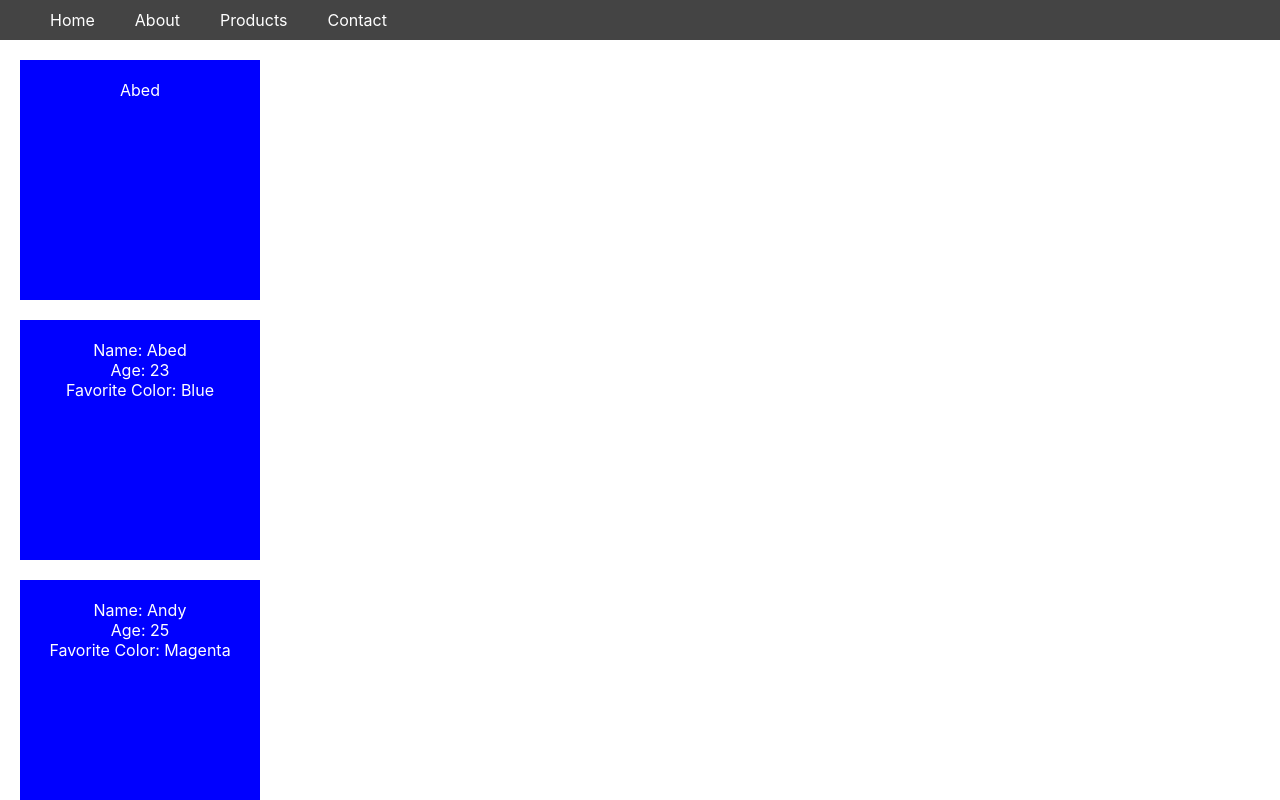
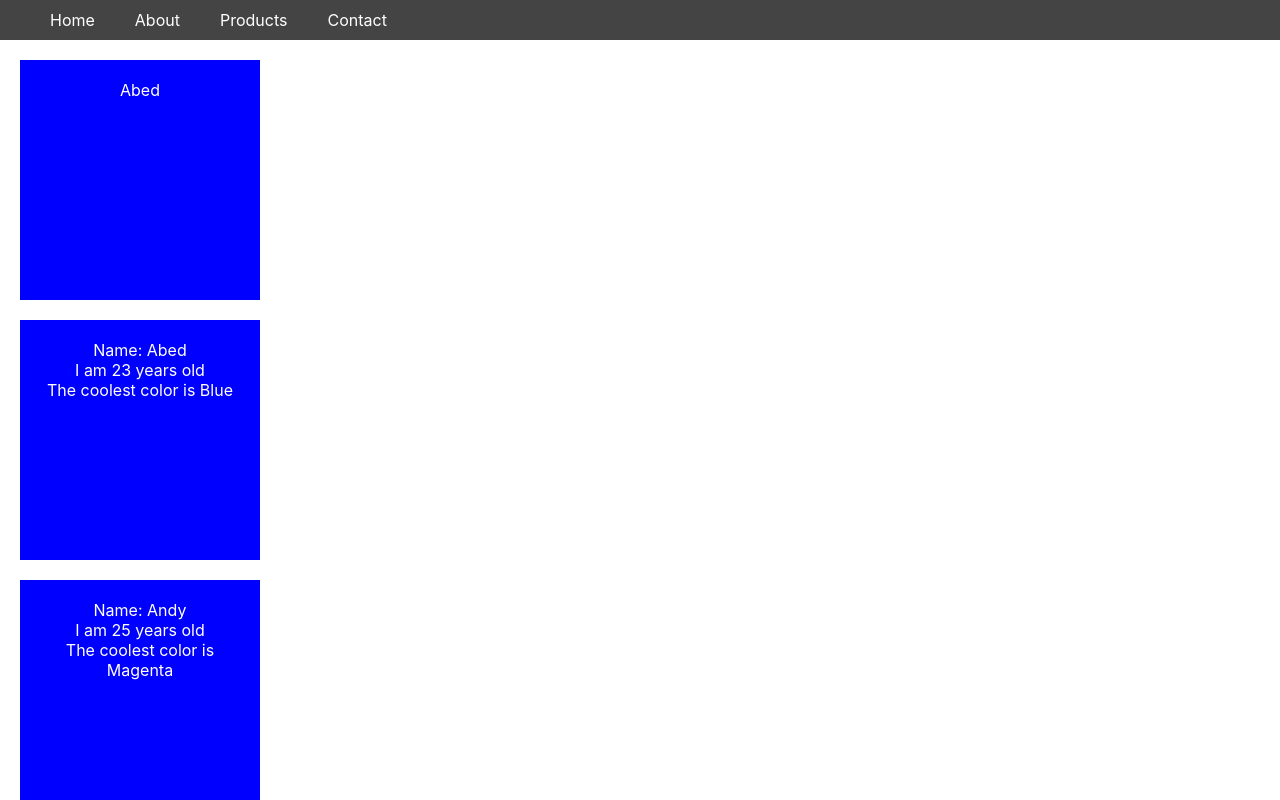
Before and after one commit to abislam/components-hw, a React (Create React App) app: page / in a window 1280 px wide. Shown: the top 800 px of the page. Built offline with nearby package versions, Linux system fonts and the light colour scheme.

Commit message:
fixed text

```diff
--- a/src/components/Box2.js
+++ b/src/components/Box2.js
@@ -10,8 +10,8 @@ function Box2(props){
     return(
         <div className="box1">
             <div>Name: {props.name}</div>
-            <div onClick={()=> setAge(age+1)}>Age: {age}</div>
-            <div>Favorite Color: {props.color}</div>
+            <div onClick={()=> setAge(age+1)}>I am {age} years old</div>
+            <div>The coolest color is {props.color}</div>
         </div>
     );
 
```
